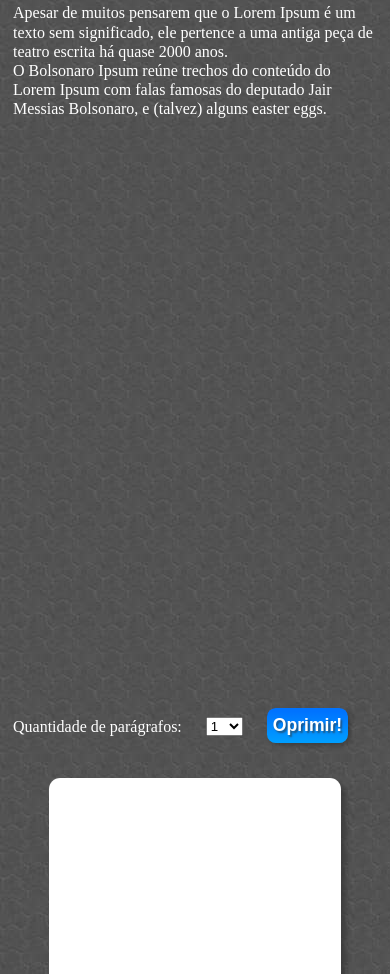
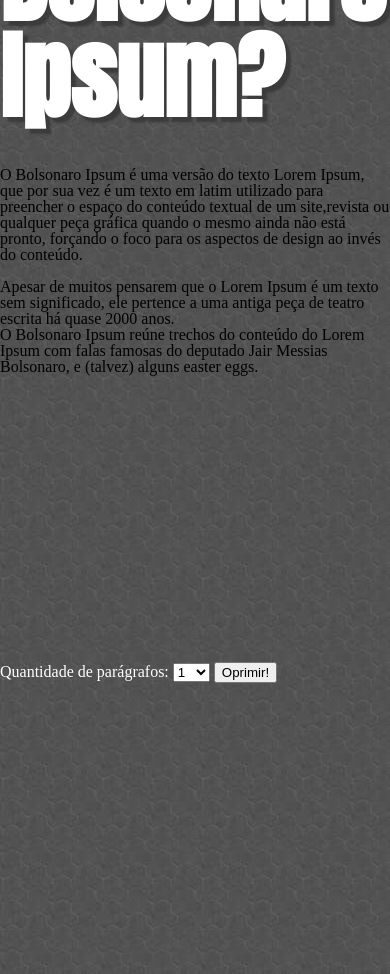
Before and after one commit to LucasPelegrino/bolsonaroipsum, a plain HTML site: page index.html in a window 390 px wide. Shown: the part 1026-2000 px from the top of the page. Drawn offline with Linux system fonts and the light colour scheme.

Commit message:
Refazendo CSS do zero pq deu merda

```diff
--- a/css/style.scss
+++ b/css/style.scss
@@ -53,94 +53,17 @@ margin: 0 auto;}
 
 
 
-@media screen and (min-width:240px) and (max-width:479px){
-
-
-#segundaLinha{
-    margin-left: 0.5em;
-    margin-right: 0.5em;
-    margin-bottom: 1em;
-    margin-top: -5%;
-        #conteudoSegundaLinha{
-            p{
-                color: #fff;
-                font-size: 1em;
-                line-height: 1.2em;
-            }
-        }
-}
-
-   .titulo{
-       font-size: 2em;
-       text-align: center;
-   }
-   .subtitulo{
-       font-size: 1.5em;
-   }
-}
-
-#terceiraLinha{
-    margin:3em 0.5em 1em 0.5em;
 
 
 
-    #seletorQuantidade{
-        display: inline-block;
-    }
+@media screen and (min-width:240px) and (max-width:479px){
+}
 
 
-    #textoGerado{
-       width: 80%;
-       height: 20em;
-       background-color: #fff;
-       border-radius: 0.7em;
-       box-shadow: 5px 5px 5px rgba(50,50,50,0.6);
-       margin: 0 auto;
-       padding: 1em;
-       box-sizing: border-box;
-       overflow: auto;
-
-   }
-
-   #seletorDeParagrafos{
-       margin-left: 1.5em;
-       margin-right: 1.5em;
-   }
-
-   #gerarTexto{
-       width: auto;
-       height: 2em;
-       color: #fff;
-       font-size: 1.1em;
-       font-weight: bold;
-       border-radius: 0.5em;
-       border: none;
-       margin-top: 1em;
-       margin-bottom: 2em;
-       text-shadow: 0.1em 0.1em 0.1em rgba(50,50,50,0.6);
-       background: linear-gradient(to bottom, #0073FF 10%,#009FFF);
-       box-shadow: 0.15em 0.15em 0.25em rgba(50,50,50,0.6);
-   }
-   #gerarTexto:hover{
-        background:linear-gradient(to bottom, #009FFF 10%, #33B2FF );
-        text-shadow: 0.1em 0.1em 0.1em rgba(50,50,50,0.6);
-   }
-
-}
 
 
 //tablets e telefones grandes
 @media screen and (min-width:480px) and (max-width:719px){
-
-    #segundaLinha{
-        #conteudoSegundaLinha{
-            color: #fff;
-
-        }
-        .titulo{
-            font-size: 2em;
-        }
-    }
 }
 
 
```
Also changed, not shown: css/style.css, 1 other file.
